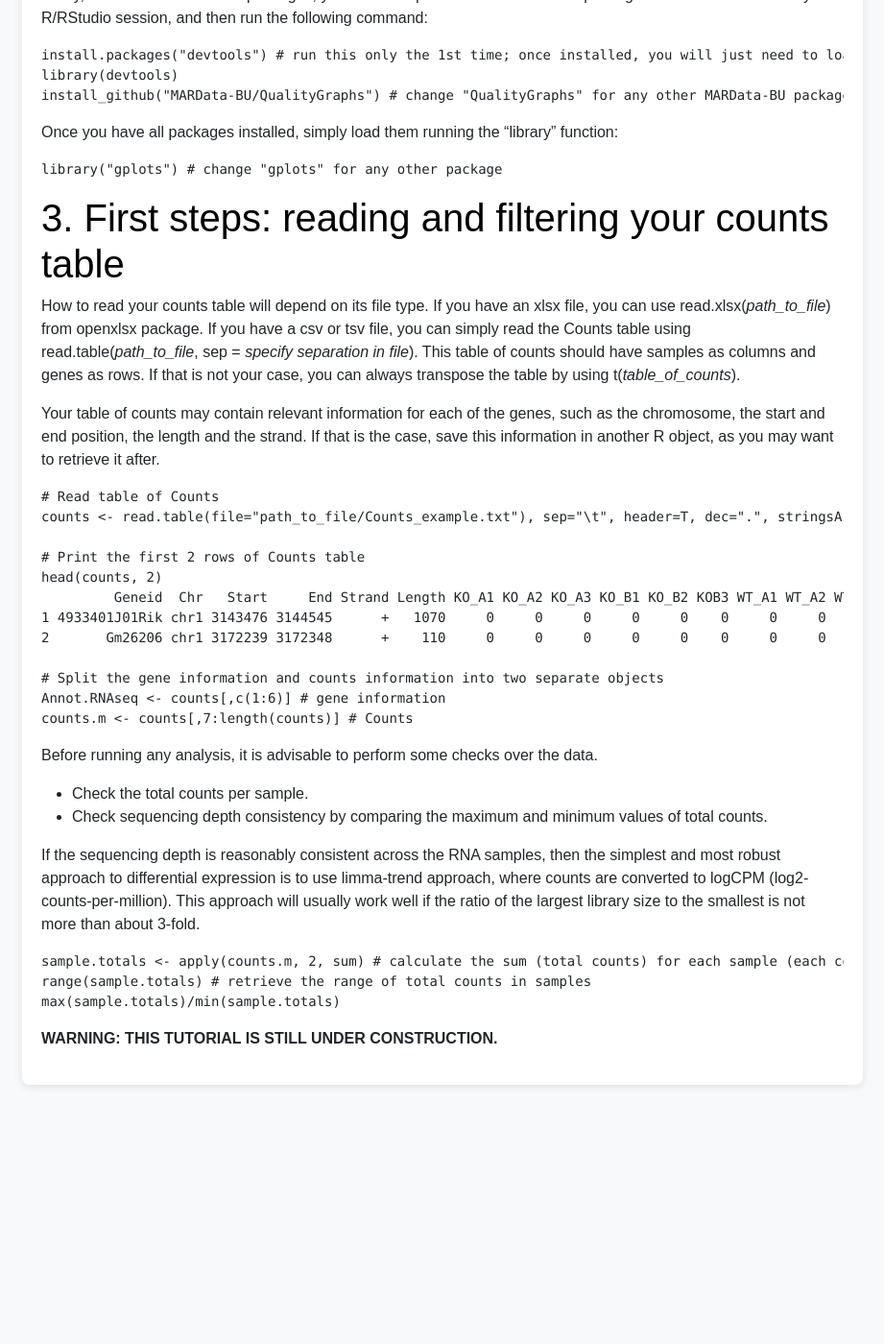
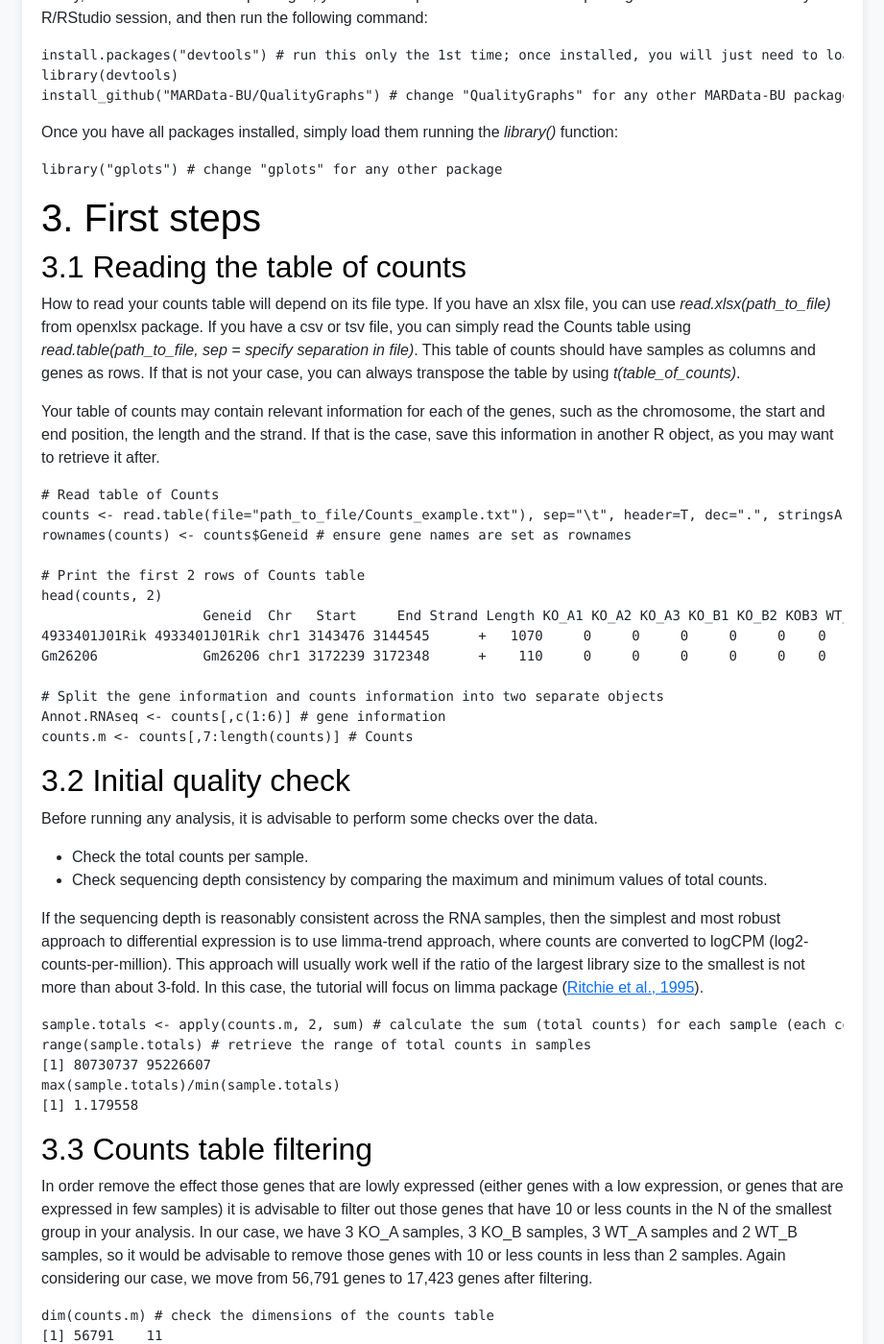
Before and after one commit to MARData-BU/Tutorials, a Jekyll site: the page built from differential_expression_analysis_with_R.md, in a window 1280 px wide and 1400 px high, scrolled down 1827 px. Shown: the whole window at 96% size, without its empty margins (179-1100 px from the left). Built offline with Jekyll 4.4.1, drawn with Linux system fonts in a browser that asks for light colours; before the commit the page ends 3005 px from its top, so only the background shows below that; some of the changed text lies outside the part shown.

Commit message:
Updating DE analysis with R tutorial

````diff
--- a/differential_expression_analysis_with_R.md
+++ b/differential_expression_analysis_with_R.md
@@ -53,44 +53,96 @@
 install_github("MARData-BU/QualityGraphs") # change "QualityGraphs" for any other MARData-BU package
 ```
 
-Once you have all packages installed, simply load them running the "library" function:
+Once you have all packages installed, simply load them running the *library()* function:
 
 ```
 library("gplots") # change "gplots" for any other package
 ```
 
-# 3. First steps: reading and filtering your counts table
+# 3. First steps
 
-How to read your counts table will depend on its file type. If you have an xlsx file, you can use read.xlsx(*path_to_file*) from openxlsx package. If you have a csv or tsv file, you can simply read the Counts table using read.table(*path_to_file*, sep = *specify separation in file*). This table of counts should have samples as columns and genes as rows. If that is not your case, you can always transpose the table by using t(*table_of_counts*).
+## 3.1 Reading the table of counts
+
+How to read your counts table will depend on its file type. If you have an xlsx file, you can use *read.xlsx(path_to_file)* from openxlsx package. If you have a csv or tsv file, you can simply read the Counts table using *read.table(path_to_file, sep = specify separation in file)*. This table of counts should have samples as columns and genes as rows. If that is not your case, you can always transpose the table by using *t(table_of_counts)*.
 
 Your table of counts may contain relevant information for each of the genes, such as the chromosome, the start and end position, the length and the strand. If that is the case, save this information in another R object, as you may want to retrieve it after.
 
 ```
 # Read table of Counts
 counts <- read.table(file="path_to_file/Counts_example.txt"), sep="\t", header=T, dec=".", stringsAsFactors = F)
+rownames(counts) <- counts$Geneid # ensure gene names are set as rownames
 
 # Print the first 2 rows of Counts table
 head(counts, 2)
-         Geneid  Chr   Start     End Strand Length KO_A1 KO_A2 KO_A3 KO_B1 KO_B2 KOB3 WT_A1 WT_A2 WT_A3 WT_B1 WT_B2
-1 4933401J01Rik chr1 3143476 3144545      +   1070     0     0     0     0     0    0     0     0     0     0     0
-2       Gm26206 chr1 3172239 3172348      +    110     0     0     0     0     0    0     0     0     0     0     0
+                    Geneid  Chr   Start     End Strand Length KO_A1 KO_A2 KO_A3 KO_B1 KO_B2 KOB3 WT_A1 WT_A2 WT_A3 WT_B1 WT_B2
+4933401J01Rik 4933401J01Rik chr1 3143476 3144545      +   1070     0     0     0     0     0    0     0     0     0     0     0
+Gm26206             Gm26206 chr1 3172239 3172348      +    110     0     0     0     0     0    0     0     0     0     0     0
 
 # Split the gene information and counts information into two separate objects
 Annot.RNAseq <- counts[,c(1:6)] # gene information
 counts.m <- counts[,7:length(counts)] # Counts
 ```
 
+## 3.2 Initial quality check
+
 Before running any analysis, it is advisable to perform some checks over the data.
 
 -   Check the total counts per sample.
 -   Check sequencing depth consistency by comparing the maximum and minimum values of total counts.
 
-If the sequencing depth is reasonably consistent across the RNA samples, then the simplest and most robust approach to differential expression is to use limma-trend approach, where counts are converted to logCPM (log2-counts-per-million). This approach will usually work well if the ratio of the largest library size to the smallest is not more than about 3-fold.
+If the sequencing depth is reasonably consistent across the RNA samples, then the simplest and most robust approach to differential expression is to use limma-trend approach, where counts are converted to logCPM (log2-counts-per-million). This approach will usually work well if the ratio of the largest library size to the smallest is not more than about 3-fold. In this case, the tutorial will focus on limma package ([Ritchie et al., 1995](#limma)).
 
 ```
 sample.totals <- apply(counts.m, 2, sum) # calculate the sum (total counts) for each sample (each column)
 range(sample.totals) # retrieve the range of total counts in samples
+[1] 80730737 95226607
 max(sample.totals)/min(sample.totals)
+[1] 1.179558
 ```
 
+## 3.3 Counts table filtering
+
+In order remove the effect those genes that are lowly expressed (either genes with a low expression, or genes that are expressed in few samples) it is advisable to filter out those genes that have 10 or less counts in the N of the smallest group in your analysis. In our case, we have 3 KO_A samples, 3 KO_B samples, 3 WT_A samples and 2 WT_B samples, so it would be advisable to remove those genes with 10 or less counts in less than 2 samples. Again considering our case, we move from 56,791 genes to 17,423 genes after filtering.
+
+```
+dim(counts.m) # check the dimensions of the counts table
+[1] 56791    11
+keep <- rowSums(counts.m>10) >= 2 # keep those genes with more than 10 counts in 2 or more samples
+counts.m.f <- counts.m[keep,] # filter the counts table
+dim(counts.m.f) # check the dimensions of the new counts table
+[1] 17432    11
+annot.m.f <- Annot.RNAseq[match(rownames(counts.m.f), Annot.RNAseq$Geneid),] # filter the annotations table
+all.equal(rownames(counts.m.f), annot.m.f$Geneid) # check that the gene names are in the same order in the counts and annotation tables
+[1] TRUE
+```
+
+## 3.4 Data normalization
+
+For this next step, you will need to have package [edgeR](https://bioconductor.org/packages/release/bioc/html/edgeR.html) ([Robinson, McCarthy and Smyth, 2010](#edgeR1), [McCarthy, Chen and Smyth,2012](#edgeR2), [Chen, Lun and Smyth, 2016](#edgeR3)) installed and loaded. Data normalization involves:
+
+-     **1**: transforming the table of counts in a DGEList object (edgeR object).
+-     **2**: calculating scaling factors for each sample to convert raw library sizes (total number of counts) into effective library sizes with *calcNormFactors()* function. In our case, we will use the trimmed mean of M values (TMM) method ([Robinson and Oshlack, 2010](#TMM)), which computes normalization factors that represent sample-specific biases given their total counts. These factors are then multiplied by the library size to generate the effective library size.
+-     **3**: compute the counts per million (CPM) and log2CPM with *cpm()* function. The *prior.count* argument is required when log-transforming the CPM. This value is the average count to be added to each observation (each gene per each sample) to avoid taking log of 0.
+
+```
+library(edgeR)
+d <- DGEList(counts=counts.m.f) # transform table of counts into DGEList
+Norm.Factor <- calcNormFactors(d, method="TMM") # compute normalization factors
+cpm.matrx <- cpm(Norm.Factor, log=T, prior.count=3) # calculate log2CPM
+cpm.matrx.nonlog <- cpm(Norm.Factor, log=F) # calculate CPM
+```
+
+
+
+# References
+
+- <a id="limma"></a>Ritchie ME, Phipson B, Wu D, Hu Y, Law CW, Shi W, Smyth GK. limma powers differential expression analyses for RNA-sequencing and microarray studies. *Nucleic Acids Research*. 2015;43(7):e47. doi: [10.1093/nar/gkv007](https://doi.org/10.1093/nar/gkv007).
+- <a id="edgeR1"></a>Robinson MD, McCarthy DJ, Smyth GK. edgeR: a Bioconductor package for differential expression analysis of digital gene expression data. *Bioinformatics*. 2010;26(1):139–140. doi: [10.1093/bioinformatics/btp616](https://doi.org/10.1093/bioinformatics/btp616).
+- <a id="edgeR2"></a>McCarthy DJ, Chen Y, Smyth GK. Differential expression analysis of multifactor RNA-Seq experiments with respect to biological variation. *Nucleic Acids Research*. 2012;40(10):4288–4297. doi: [10.1093/nar/gks042](https://doi.org/10.1093/nar/gks042).
+- <a id="edgeR3"></a>Chen Y, Lun ATL, Smyth GK. From reads to genes to pathways: differential expression analysis of RNA-Seq experiments using Rsubread and the edgeR quasi-likelihood pipeline. *F1000Research*. 201
+- <a id="TMM"></a>Robinson MD, Oshlack A. A scaling normalization method for differential expression analysis of RNA-seq data. *Genome Biology*. 2010;11(3):R25. doi: [10.1186/gb-2010-11-3-r25](https://doi.org/10.1186/gb-2010-11-3-r25).
+
+
+
+
 **WARNING: THIS TUTORIAL IS STILL UNDER CONSTRUCTION.**
````
